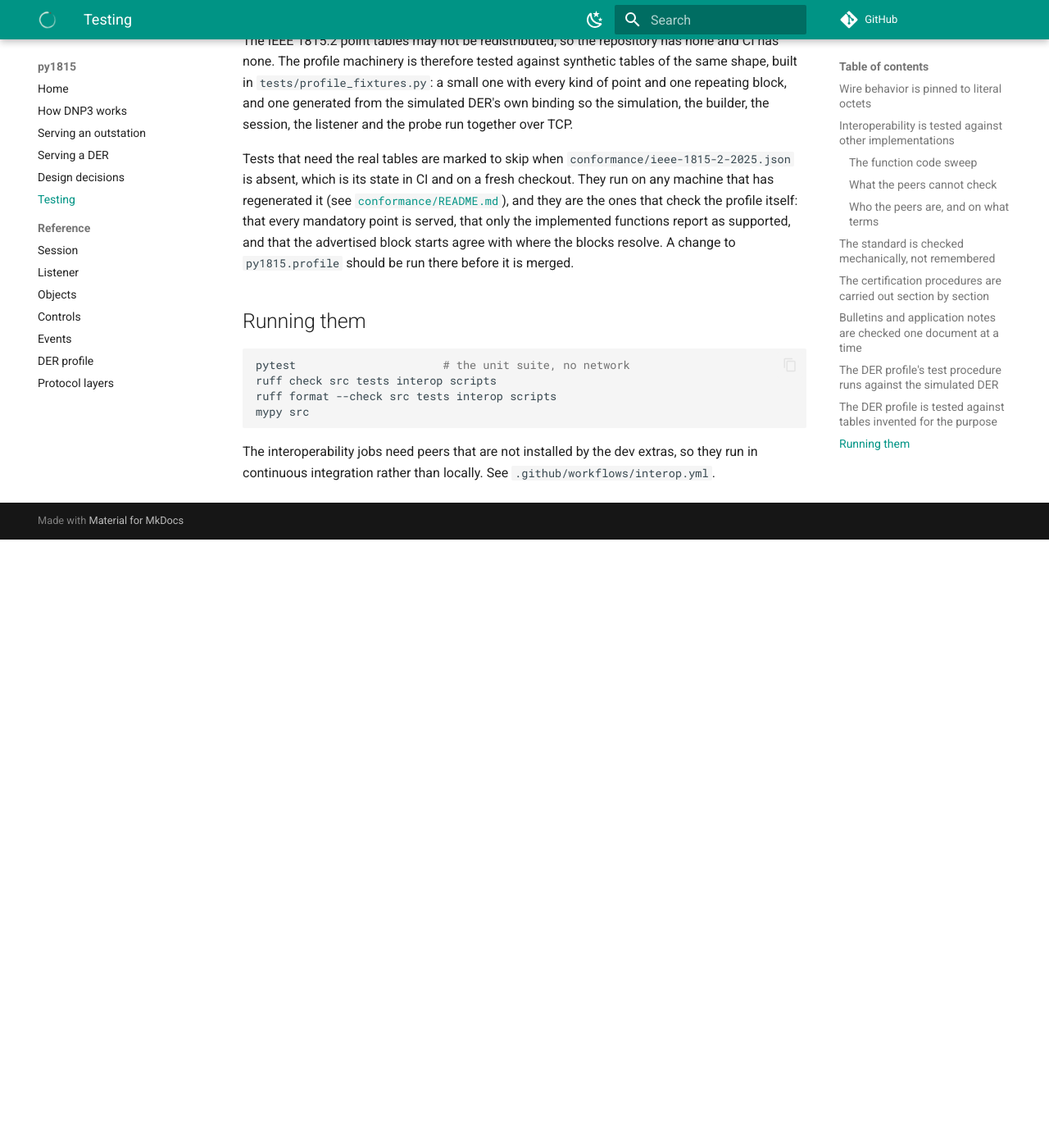
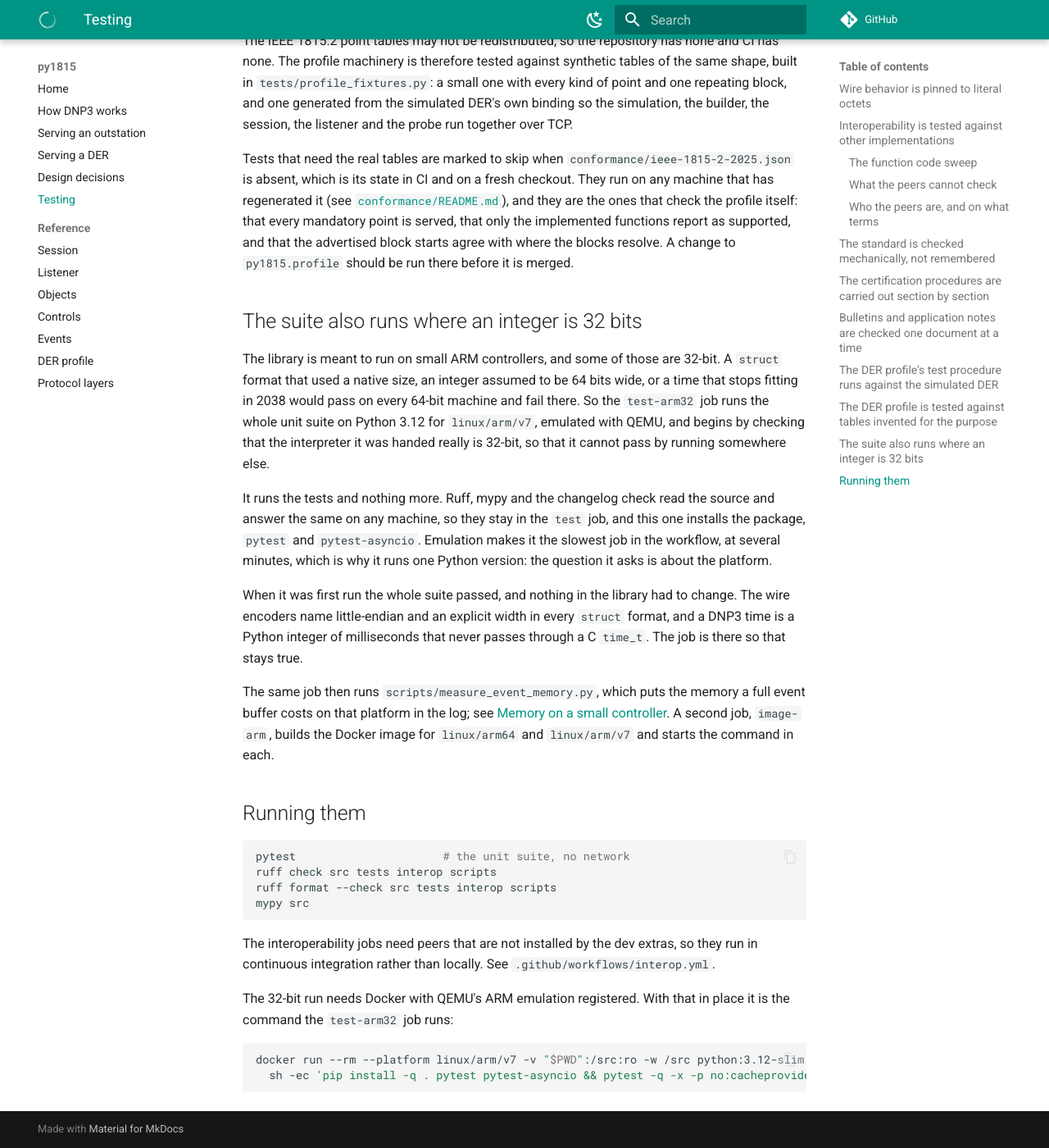
Before and after one commit to DERSecurity/py1815, an MkDocs documentation site: the page built from docs/testing.md, in a window 1280 px wide and 1400 px high, scrolled down 5299 px. Shown: the whole window at 82% size. Built offline with MkDocs 1.6.1 and Material for MkDocs 9.7.7, drawn with Linux system fonts in a browser that asks for light colours; comment, search, counter and statistics services are not loaded; before the commit the page ends 5957 px from its top, so only the background shows below that.

Commit message:
Document the 32-bit run and the memory a full event buffer costs
The first run of the suite on linux/arm/v7 passed every test, so there is
nothing in the library to fix, and the documents now say so.

docs/der.md gains a section on memory: what a full set of event buffers
costs at the default capacity, the conditions it was measured under, and
how to choose a smaller event_capacity. docs/testing.md and CONTRIBUTING.md
describe the two ARM jobs, what they run and what they leave to the test
job. G8 is ticked in the gateway plan with what was built and found.

````diff
--- a/docs/der.md
+++ b/docs/der.md
@@ -242,6 +242,49 @@
 the configuration the conformance tests run against; see
 [Testing](testing.md#the-certification-procedures-are-carried-out-section-by-section).
 
+## Memory on a small controller
+
+The library is pure Python with no runtime dependencies, so it runs wherever
+CPython does, including 32-bit and 64-bit ARM Linux. CI runs the unit suite on
+32-bit ARM as well as on the 64-bit machines the other jobs use; see
+[Testing](testing.md#the-suite-also-runs-where-an-integer-is-32-bits).
+
+The one part of an outstation whose size you choose is the event buffers.
+`event_capacity` is how many events each of the three classes holds before its
+oldest is dropped, and the default is 2000. The buffers are empty while a
+master keeps polling and full when it has gone away, so the full figure is the
+one to budget for.
+
+Measured on CPython 3.12, 64-bit Linux, an event costs a little under 300 bytes,
+and all three classes full at the default capacity come to about 1.7 MiB. The
+figure is approximate: it counts what Python allocates for the events and not
+the interpreter around them, and it moves with the Python version. A 32-bit
+build needs roughly half as much, because most of an event is pointers, and the
+32-bit CI job prints its own figure on every run. To get the number for your
+own interpreter and capacity:
+
+```bash
+python scripts/measure_event_memory.py --capacity 250
+```
+
+The [script](https://github.com/DERSecurity/py1815/blob/main/scripts/measure_event_memory.py)
+is in the repository and not in the installed package.
+
+To size the buffers down, pass a smaller `event_capacity`. The cost is linear
+in it, and what you give up is history: how many changes the outstation can
+hold for a master that is not reading them. A workable capacity is the number
+of binary changes and counter freezes you expect between two polls of the
+slowest master you serve, with room for the outage you want to ride through.
+Analog inputs do not need counting, because the builder keeps only the latest
+event per analog point, so they occupy at most one slot each however long the
+master is away. When a class does fill, its oldest event is dropped and the
+master is told, through the event buffer overflow indication, that it missed
+something.
+
+A session built without the profile takes its buffers from
+`EventBuffers(capacity=...)`, which has its own default and the same cost per
+event.
+
 ## What is not there yet
 
 - **Schedules as objects.** The schedule blocks are ordinary points to the
--- a/docs/testing.md
+++ b/docs/testing.md
@@ -228,6 +228,33 @@
 starts agree with where the blocks resolve. A change to `py1815.profile` should be run
 there before it is merged.
 
+## The suite also runs where an integer is 32 bits
+
+The library is meant to run on small ARM controllers, and some of those are
+32-bit. A `struct` format that used a native size, an integer assumed to be 64
+bits wide, or a time that stops fitting in 2038 would pass on every 64-bit
+machine and fail there. So the `test-arm32` job runs the whole unit suite on
+Python 3.12 for `linux/arm/v7`, emulated with QEMU, and begins by checking that
+the interpreter it was handed really is 32-bit, so that it cannot pass by
+running somewhere else.
+
+It runs the tests and nothing more. Ruff, mypy and the changelog check read the
+source and answer the same on any machine, so they stay in the `test` job, and
+this one installs the package, `pytest` and `pytest-asyncio`. Emulation makes it
+the slowest job in the workflow, at several minutes, which is why it runs one
+Python version: the question it asks is about the platform.
+
+When it was first run the whole suite passed, and nothing in the library had to
+change. The wire encoders name little-endian and an explicit width in every
+`struct` format, and a DNP3 time is a Python integer of milliseconds that never
+passes through a C `time_t`. The job is there so that stays true.
+
+The same job then runs `scripts/measure_event_memory.py`, which puts the memory
+a full event buffer costs on that platform in the log; see
+[Memory on a small controller](der.md#memory-on-a-small-controller). A second
+job, `image-arm`, builds the Docker image for `linux/arm64` and `linux/arm/v7`
+and starts the command in each.
+
 ## Running them
 
 ```bash
@@ -240,3 +267,11 @@
 The interoperability jobs need peers that are not installed by the dev extras,
 so they run in continuous integration rather than locally. See
 `.github/workflows/interop.yml`.
+
+The 32-bit run needs Docker with QEMU's ARM emulation registered. With that in
+place it is the command the `test-arm32` job runs:
+
+```bash
+docker run --rm --platform linux/arm/v7 -v "$PWD":/src:ro -w /src python:3.12-slim \
+  sh -ec 'pip install -q . pytest pytest-asyncio && pytest -q -x -p no:cacheprovider'
+```
````
Also changed, not shown: CONTRIBUTING.md (+10 -1 lines), changelog.d/62.added.md (added, +8 -0 lines), docs/planning/GATEWAY.md (+9 -5 lines).
